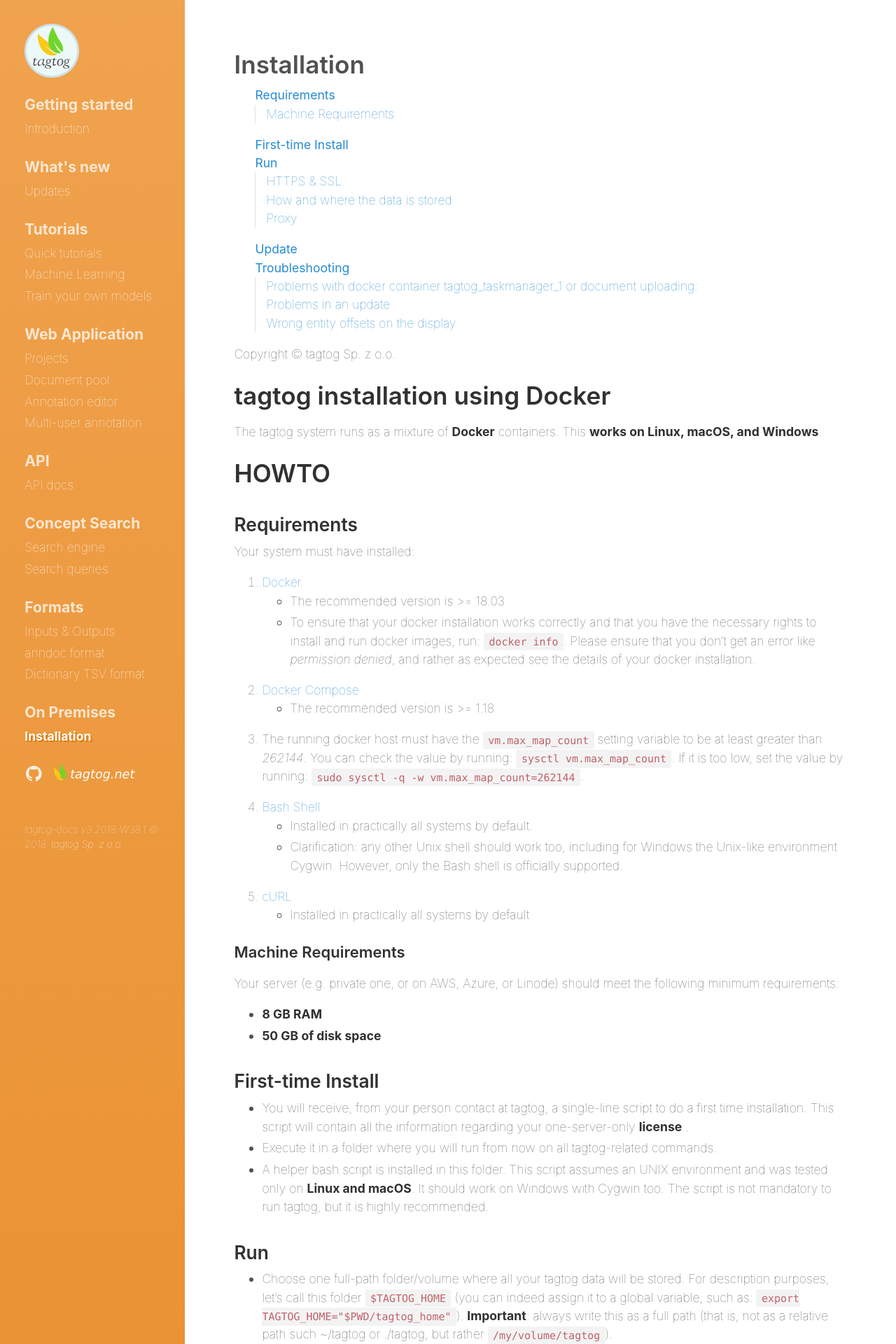
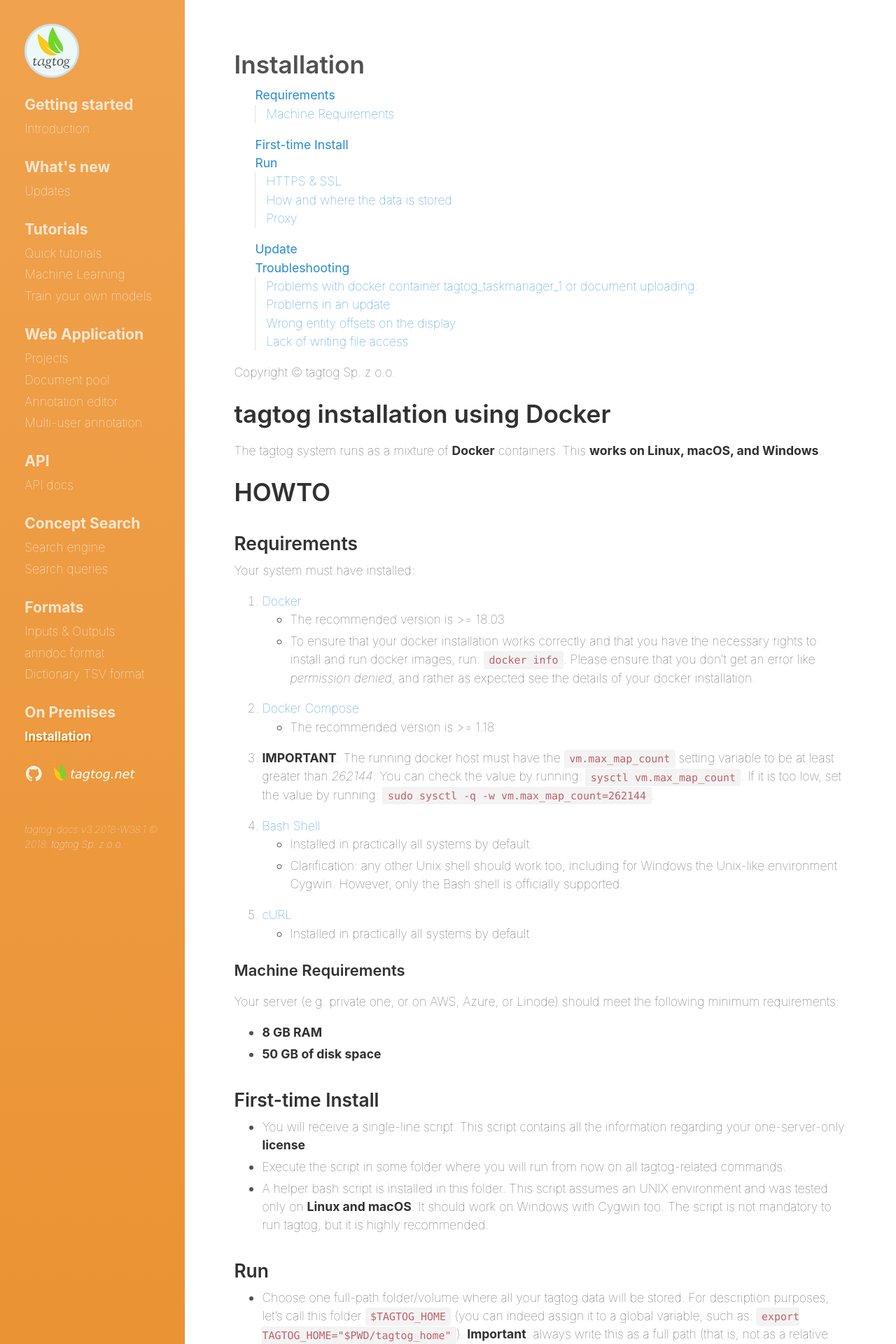
Before and after one commit to tagtogorg/tagtog-doc, a Jekyll site: the page built from on_premises_README.md, in a window 1280 px wide. Shown: the top 1920 px of the page at 70% size. Built offline with Jekyll 4.4.1, drawn with Linux system fonts in a browser that asks for light colours; nearby versions of some CDN libraries; some of the changed text lies outside the part shown.

Commit message:
improve on-premises readme

````diff
--- a/on_premises_README.md
+++ b/on_premises_README.md
@@ -26,7 +26,7 @@ Your system must have installed:
 2. [Docker Compose](https://docs.docker.com/compose/)
   * The recommended version is >= 1.18
 
-3. The running docker host must have the `vm.max_map_count` setting variable to be at least greater than _262144_. You can check the value by running: `sysctl vm.max_map_count`. If it is too low, set the value by running: `sudo sysctl -q -w vm.max_map_count=262144`.
+3. **IMPORTANT**. The running docker host must have the `vm.max_map_count` setting variable to be at least greater than _262144_. You can check the value by running: `sysctl vm.max_map_count`. If it is too low, set the value by running: `sudo sysctl -q -w vm.max_map_count=262144`.
 
 4. [Bash Shell](https://www.gnu.org/software/bash/)
   * Installed in practically all systems by default.
@@ -46,8 +46,8 @@ Your server (e.g. private one, or on AWS, Azure, or Linode) should meet the foll
 
 ## First-time Install
 
-* You will receive, from your person contact at tagtog, a single-line script to do a first time installation. This script will contain all the information regarding your one-server-only **license** .
-* Execute it in a folder where you will run from now on all tagtog-related commands.
+* You will receive a single-line script. This script contains all the information regarding your one-server-only **license**.
+* Execute the script in some folder where you will run from now on all tagtog-related commands.
 * A helper bash script is installed in this folder. This script assumes an UNIX environment and was tested only on **Linux and macOS**. It should work on Windows with Cygwin too. The script is not mandatory to run tagtog, but it is highly recommended.
 
 
@@ -107,8 +107,6 @@ Please provide detailed information of the problem and **send us always the cont
 
 
 
-Alternatively, first try one of the following solutions.
-
 ### Problems with docker container `tagtog_taskmanager_1` or document uploading:
 
 Try:
@@ -137,3 +135,15 @@ On a few rare cases, the entity offsets from the underlying data model (ann.json
 # PLEASE BACKUP YOUR DATA FIRST
 `./tagtog_on_premises fix_documents latest $TAGTOG_HOME`
 ```
+
+
+### Lack of writing file access
+
+On some rare cases, the docker containers cannot hold writing access to the `$TAGTOG_HOME` folder and file hierarchy.
+
+In this case, figure out why that could be the case. Anything related to your user not having enough rights?
+
+Otherwise, a quick solution is:
+
+1. Grant all permissions to everybody: `chmod 777 -r $TAGTOG_HOME`
+2. Restart the application: `./tagtog_on_premises restart ...`
````
